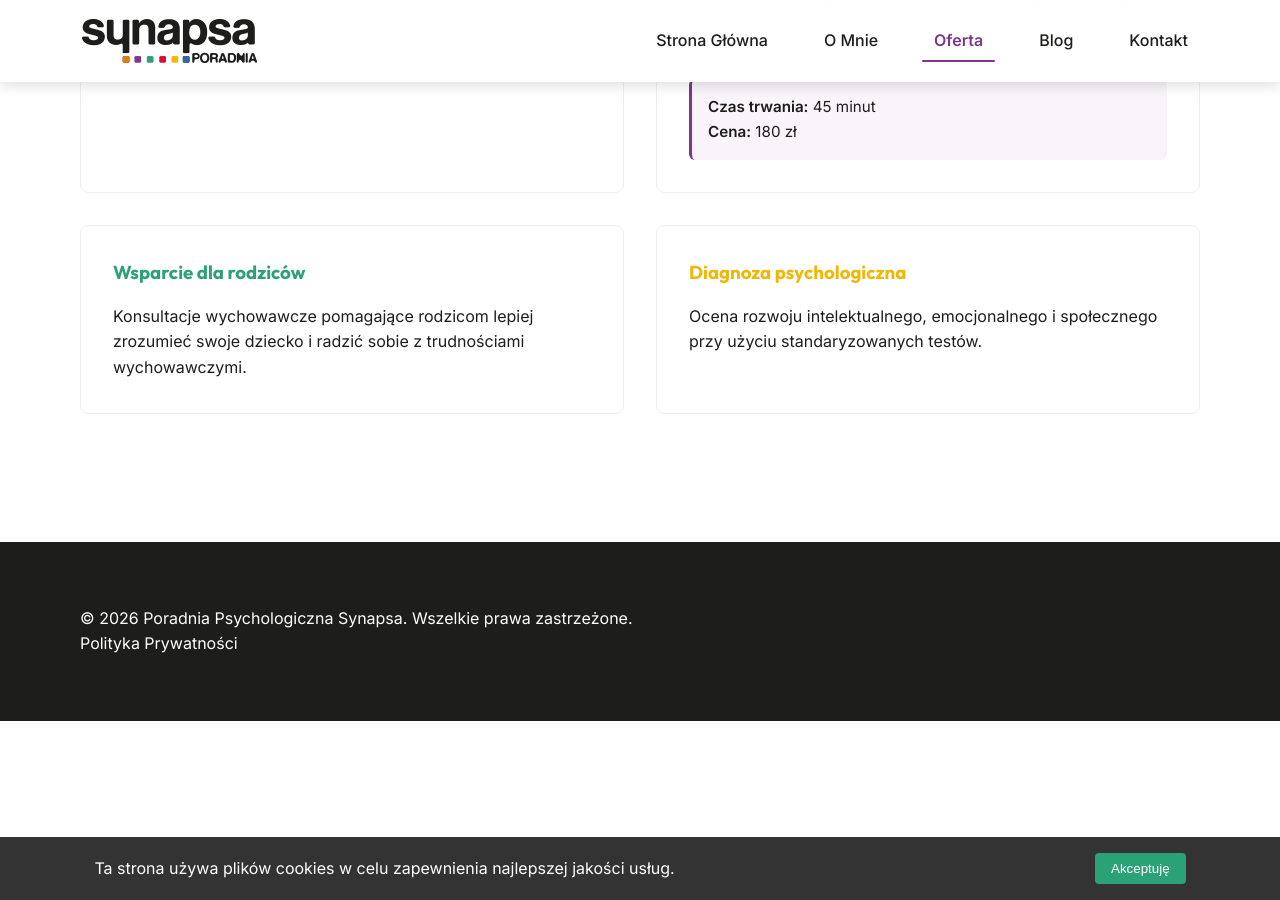
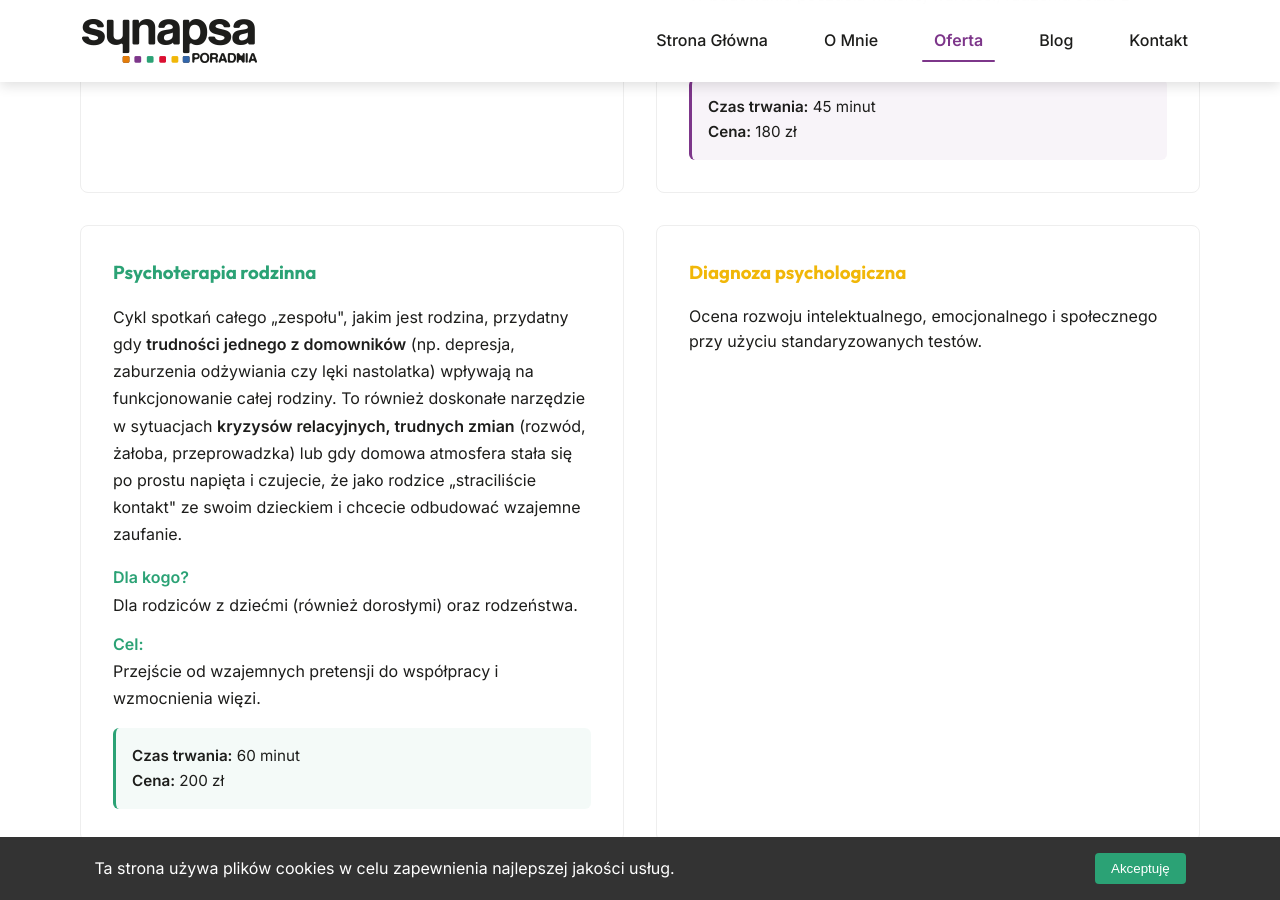
Before and after one commit to str0k3/nowa-poradnia-synapsa.pl, a Jekyll site: the page built from oferta.md, in a window 1280 px wide and 900 px high, scrolled down 1181 px. Built offline with Jekyll 4.4.1, drawn with Linux system fonts in a browser that asks for light colours.

Commit message:
Replace 'Wsparcie dla rodziców' service details with a comprehensive 'Psychoterapia rodzinna' description including its purpose, target audience, duration, and price.

```diff
--- a/oferta.md
+++ b/oferta.md
@@ -75,8 +75,28 @@ permalink: /oferta/
             </div>
 
             <div class="service-card" style="border: 1px solid #eee; padding: 2rem; border-radius: 8px;">
-                <h3 style="color: var(--color-accent-green);">Wsparcie dla rodziców</h3>
-                <p>Konsultacje wychowawcze pomagające rodzicom lepiej zrozumieć swoje dziecko i radzić sobie z trudnościami wychowawczymi.</p>
+                <h3 style="color: var(--color-accent-green); margin-bottom: 1rem;">Psychoterapia rodzinna</h3>
+
+                <p style="margin-bottom: 1rem; line-height: 1.7;">
+                    Cykl spotkań całego „zespołu", jakim jest rodzina, przydatny gdy <strong>trudności jednego z domowników</strong> (np. depresja, zaburzenia odżywiania czy lęki nastolatka) wpływają na funkcjonowanie całej rodziny. To również doskonałe narzędzie w sytuacjach <strong>kryzysów relacyjnych, trudnych zmian</strong> (rozwód, żałoba, przeprowadzka) lub gdy domowa atmosfera stała się po prostu napięta i czujecie, że jako rodzice „straciliście kontakt" ze swoim dzieckiem i chcecie odbudować wzajemne zaufanie.
+                </p>
+
+                <p style="margin-bottom: 0.75rem; line-height: 1.7;">
+                    <strong style="color: var(--color-accent-green);">Dla kogo?</strong><br>
+                    Dla rodziców z dziećmi (również dorosłymi) oraz rodzeństwa.
+                </p>
+
+                <p style="margin-bottom: 1rem; line-height: 1.7;">
+                    <strong style="color: var(--color-accent-green);">Cel:</strong><br>
+                    Przejście od wzajemnych pretensji do współpracy i wzmocnienia więzi.
+                </p>
+
+                <div style="background: rgba(43, 162, 117, 0.05); padding: 1rem; border-radius: 6px; border-left: 3px solid var(--color-accent-green);">
+                    <p style="margin: 0; font-size: 0.95rem;">
+                        <strong>Czas trwania:</strong> 60 minut<br>
+                        <strong>Cena:</strong> 200 zł
+                    </p>
+                </div>
             </div>
 
             <div class="service-card" style="border: 1px solid #eee; padding: 2rem; border-radius: 8px;">
```
